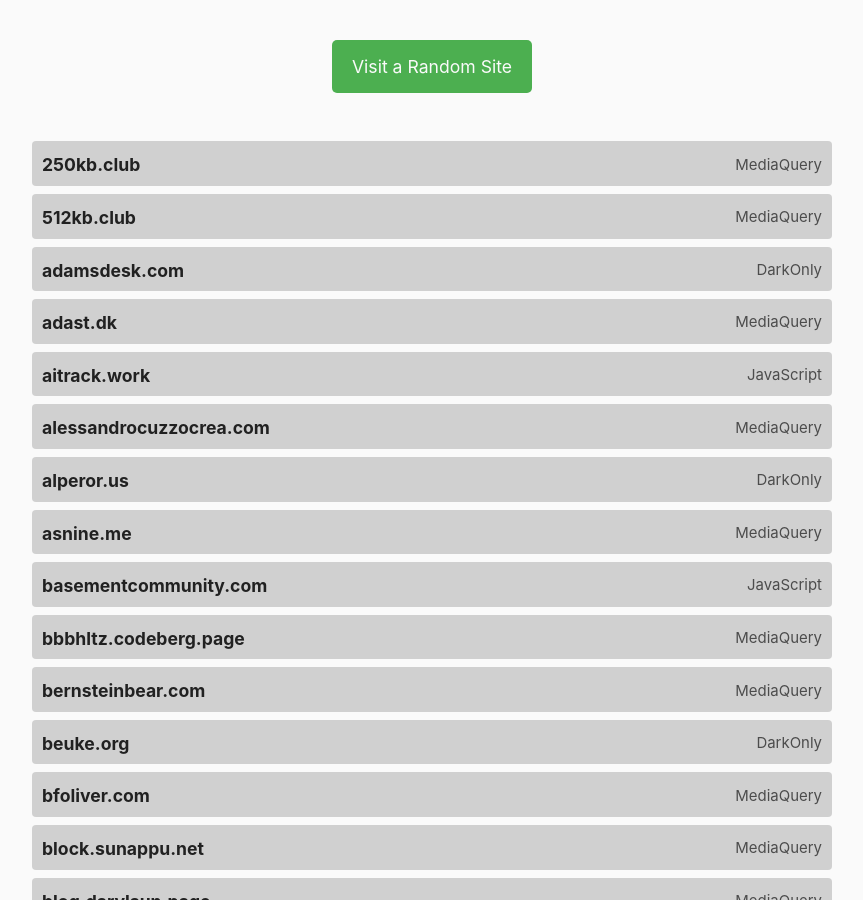
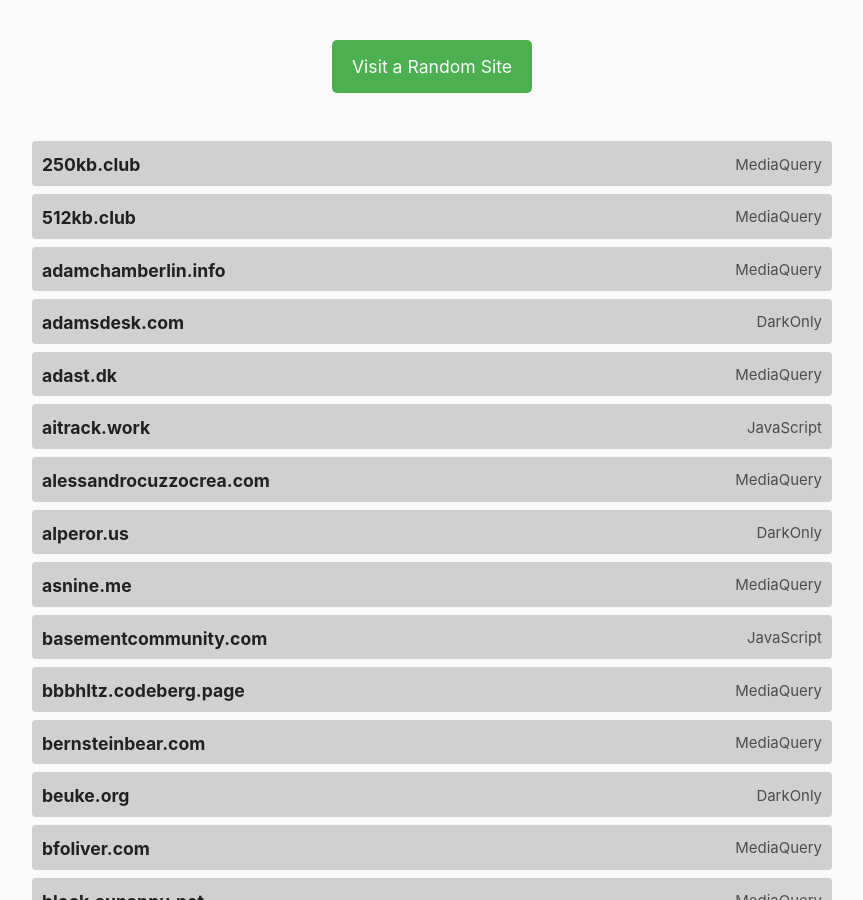
Before and after one commit to katherinek727/darktheme.club, a Jekyll site: the page built from index.md, in a window 1280 px wide and 900 px high, scrolled down 534 px. Shown: the whole window, without its empty margins (208-1071 px from the left). Built offline with Jekyll 4.4.1, drawn with Linux system fonts in a browser that asks for light colours.

Commit message:
Update sites.yml

```diff
--- a/_data/sites.yml
+++ b/_data/sites.yml
@@ -657,3 +657,8 @@
   url: https://zwbetz.com/
   method: javascript
   last_checked: 2024-02-27
+
+- domain: adamchamberlin.info
+  url: https://adamchamberlin.info/
+  method: mediaquery
+  last_checked: 2024-12-13
```
